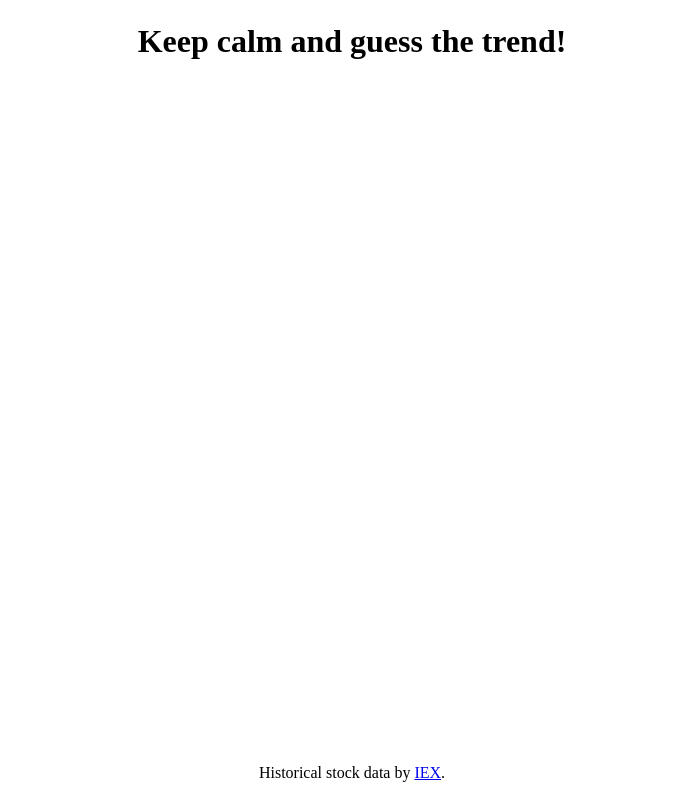
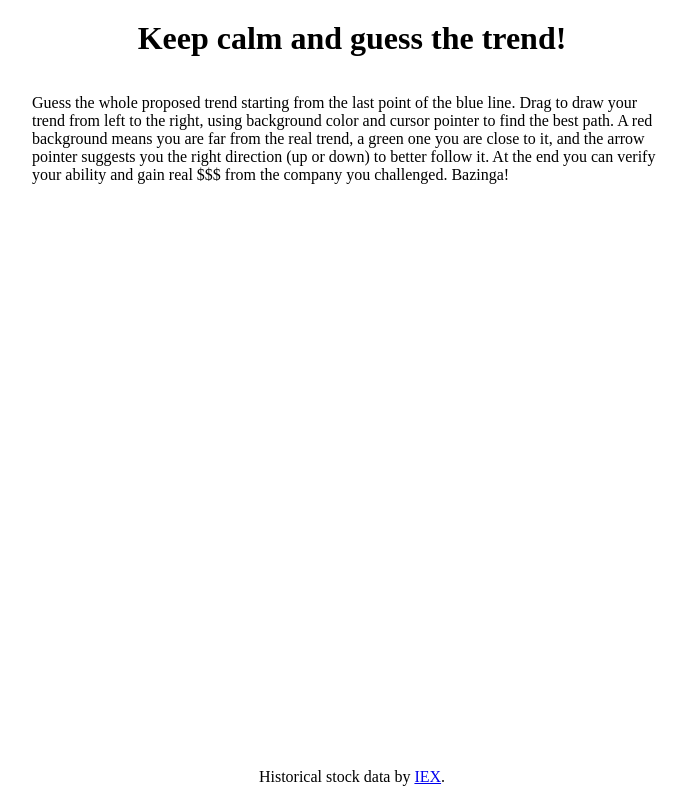
Before and after one commit to jenkin/line-chart-drawer, a website built with webpack: page src/index.html in a window 1280 px wide. Shown: the whole page, without its empty margins (288-973 px from the left). Built offline with nearby package versions, Linux system fonts and the light colour scheme; no server answers.

Commit message:
Add description

```diff
--- a/src/index.html
+++ b/src/index.html
@@ -8,7 +8,14 @@
 </head>
 <body>
     <div class="container">
-        <h1>Keep calm and guess the trend!</h1>
+        <h1 id="title-container">Keep calm and guess the trend!</h1>
+        <p id="description-container">
+            Guess the whole proposed trend starting from the last point of the blue line.
+            Drag to draw your trend from left to the right, using background color and cursor pointer to find the best path.
+            A red background means you are far from the real trend, a green one you are close to it, and
+            the arrow pointer suggests you the right direction (up or down) to better follow it.
+            At the end you can verify your ability and gain real $$$ from the company you challenged. Bazinga!
+        </p>
         <div id="chart-container"></div>
         <h2 id="score-container">&nbsp;</h2>
         <p>Historical stock data by <a href="https://iextrading.com/" target="_blank">IEX</a>.</p>
--- a/src/index.js
+++ b/src/index.js
@@ -115,7 +115,7 @@ d3
                         .map(d => realTrendData[d3.bisector(d => d[0]).right(realTrendData, d[0])][1] - d[1])
                         .reduce((m, n) => m + n ** 2, 0) / userTrendData.length) / height;
 
-                    d3.select("#score-container").text(`You earned ${Math.floor(s(sqm))} dollars from ${symbol.name}!`);
+                    d3.select("#score-container").text(`You earned $${Math.floor(s(sqm))} from ${symbol.name}!`);
                 }
 
                 function dragstarted() {
--- a/src/index.scss
+++ b/src/index.scss
@@ -13,6 +13,10 @@ body {
     flex-direction: column;
     justify-content: center;
     align-items: center;
+}
+
+#description-container {
+    width: 50%;
 }
 
 #chart-container {
```
Also changed, not shown: build/index.bundle.js, build/index.html, 2 other files.
